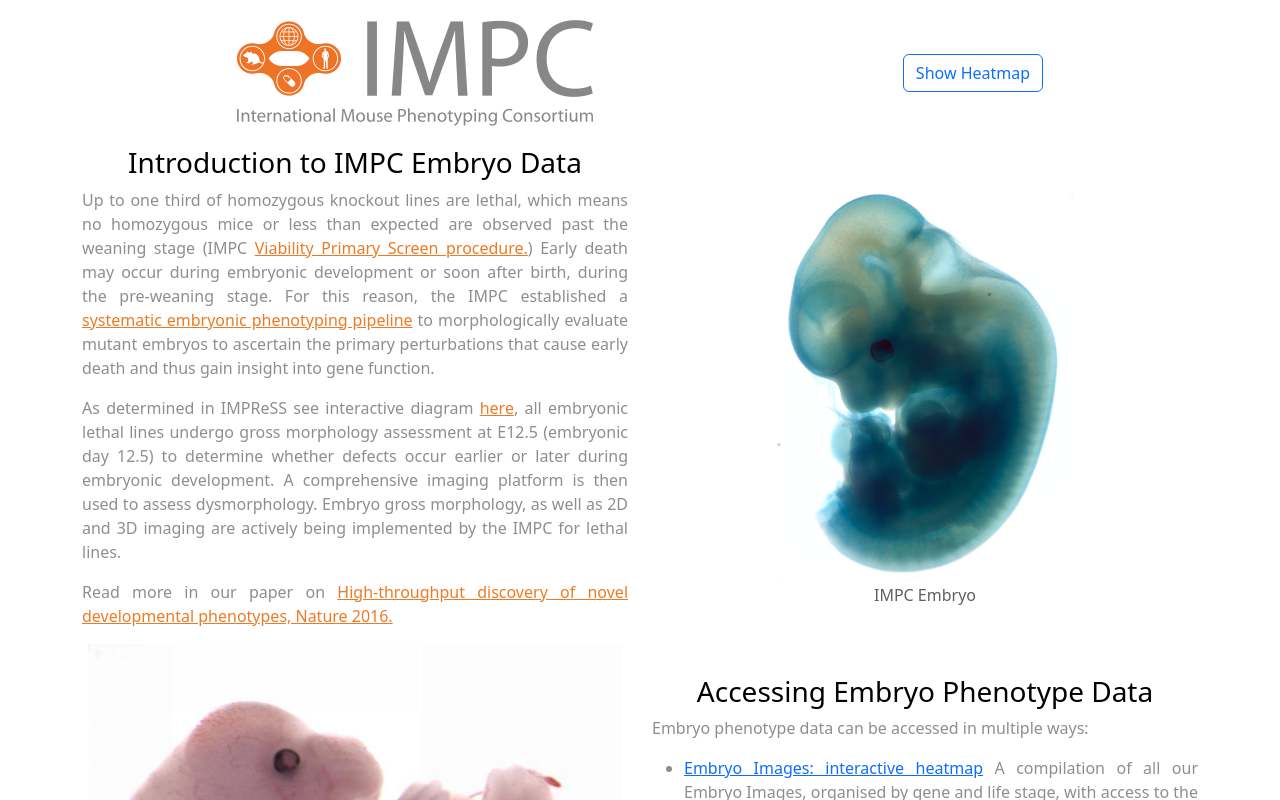
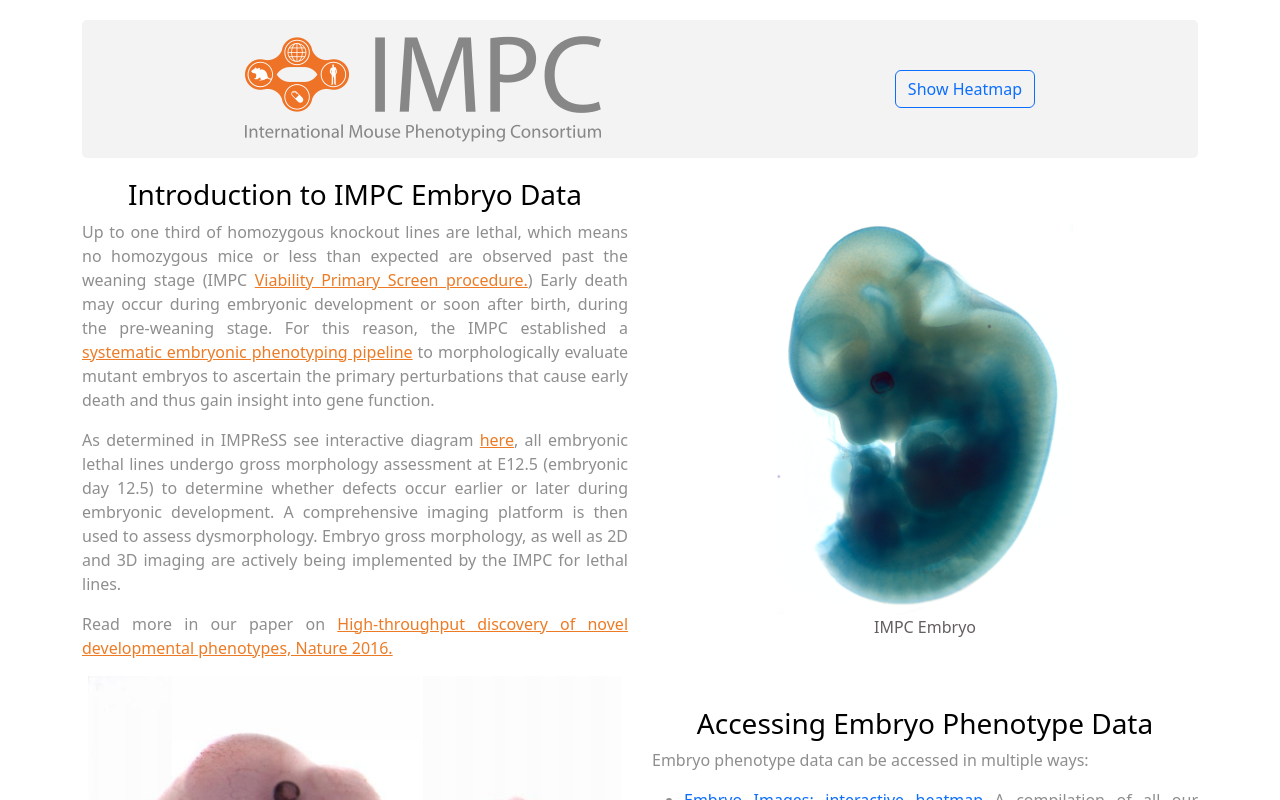
Before and after one commit to Milan-960/EBI-IMPC-Mouse-Phenotyping, a React (Create React App) app: page / in a window 1280 px wide. Shown: the top 800 px of the page. Built offline with nearby package versions, Linux system fonts and the light colour scheme; no server answers.

Commit message:
heatmap style added

```diff
--- a/src/App.css
+++ b/src/App.css
@@ -12,6 +12,10 @@
   justify-content: space-around;
   align-items: center;
   flex-wrap: wrap;
+  background-color: #f3f3f3;
+  padding: 1rem;
+  border-radius: 5px;
+  margin-bottom: 1rem;
 }
 
 /* Landing page */
@@ -97,3 +101,19 @@ li {
   margin-top: 1rem;
   margin-bottom: 1rem;
 }
+
+.heatmap-wrapper {
+  position: relative;
+  width: 100%;
+  overflow: hidden;
+  height: 100%;
+  min-height: 900px !important;
+}
+
+.heatmap-wrapper > * {
+  position: absolute;
+  top: 0;
+  left: 0;
+  width: 100%;
+  height: 100%;
+}
```
